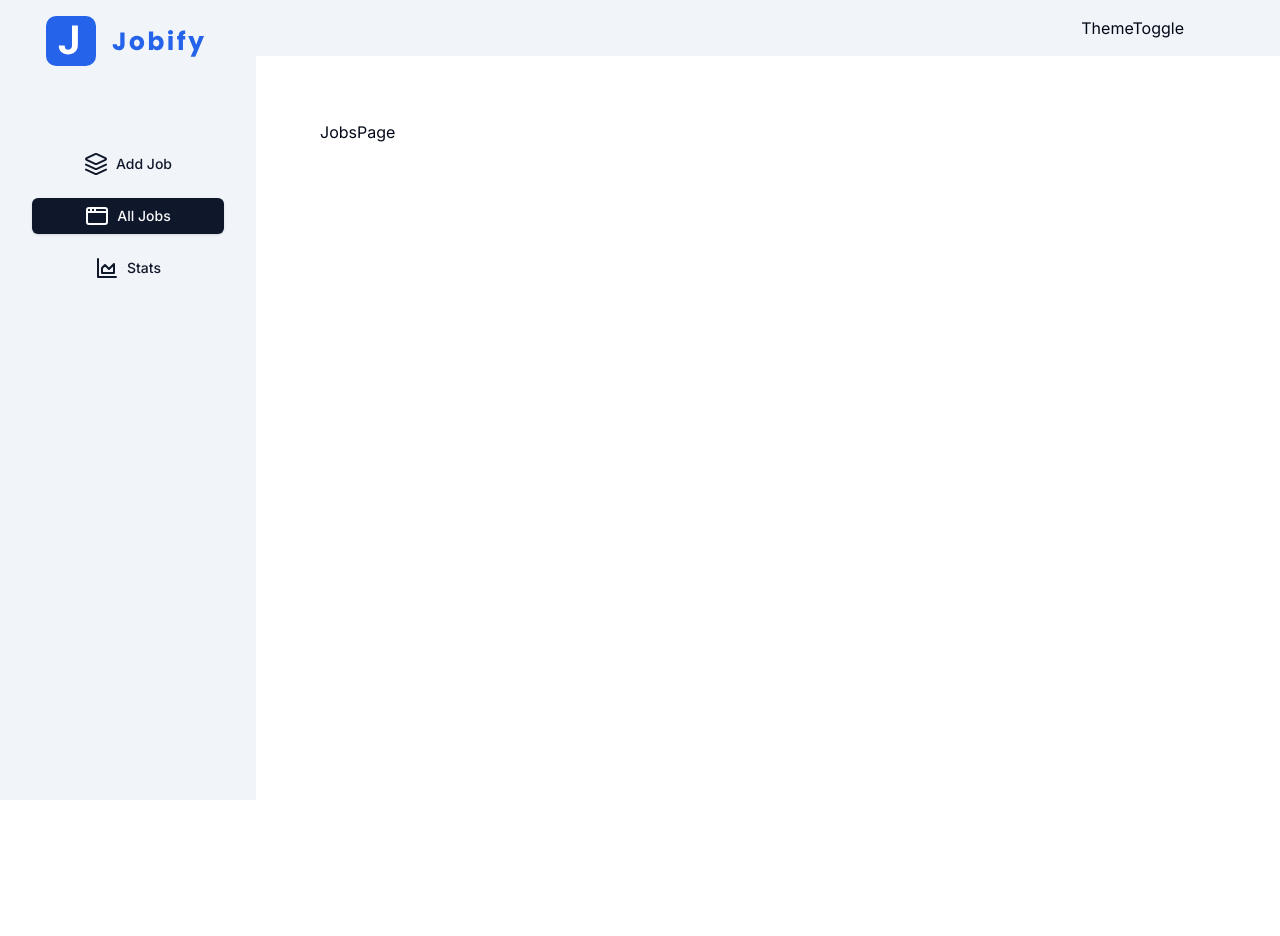
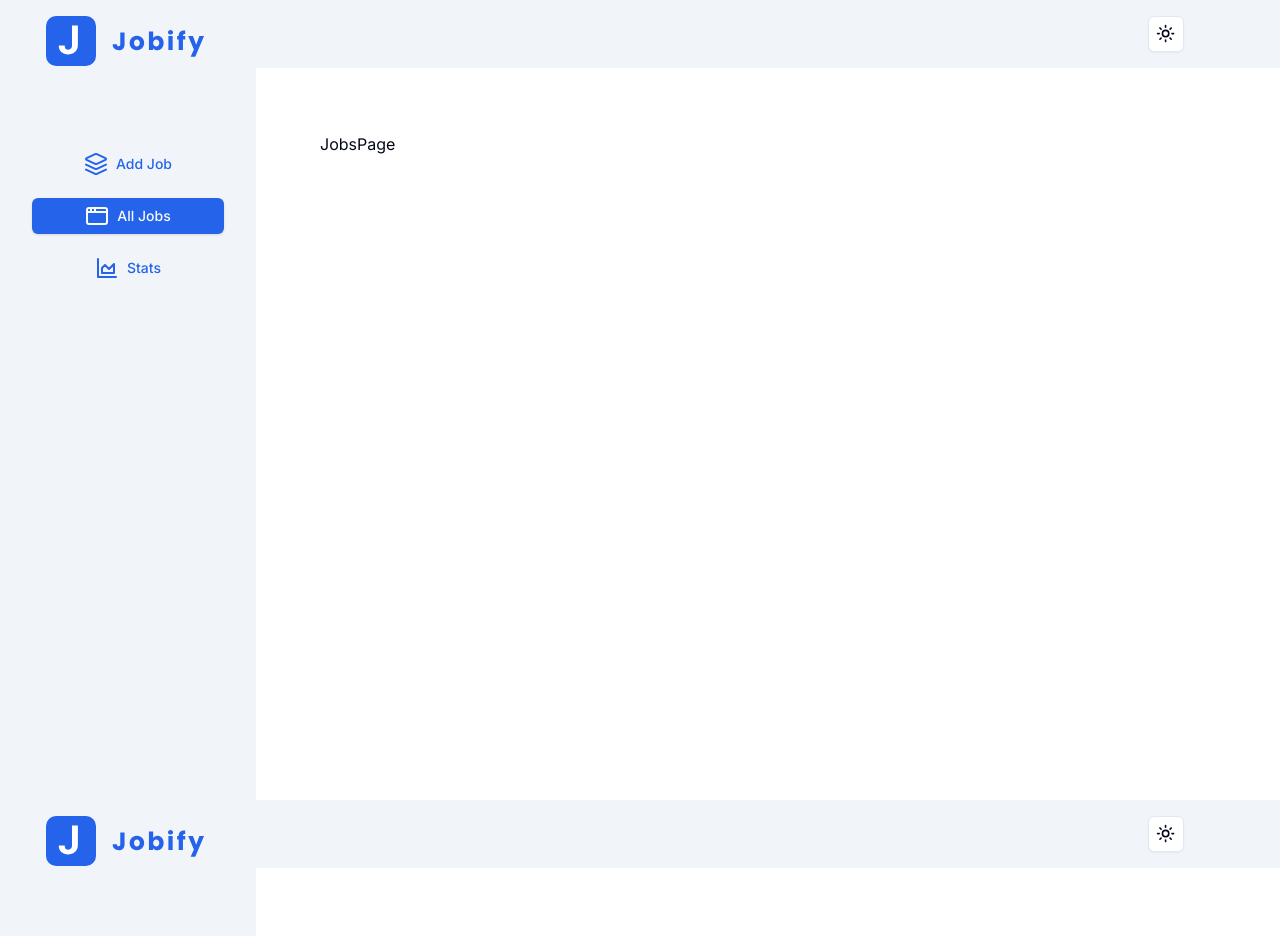
Before and after one commit to BambaThiam/JobifyApp, a Next.js app: page /jobs in a window 1280 px wide. Shown: the top 936 px of the page. Before the commit the page ends 800 px from the top, so only its background shows below. Built offline with nearby package versions, Linux system fonts and the light colour scheme.

Commit message:
feat: ✨Toggle Theme #7

```diff
--- a/app/globals.css
+++ b/app/globals.css
@@ -6,65 +6,49 @@
   :root {
     --background: 0 0% 100%;
     --foreground: 222.2 84% 4.9%;
-
     --card: 0 0% 100%;
     --card-foreground: 222.2 84% 4.9%;
-
     --popover: 0 0% 100%;
     --popover-foreground: 222.2 84% 4.9%;
-
-      --primary: 222.2 47.4% 11.2%;
+    --primary: 221.2 83.2% 53.3%;
     --primary-foreground: 210 40% 98%;
-
     --secondary: 210 40% 96.1%;
     --secondary-foreground: 222.2 47.4% 11.2%;
-
     --muted: 210 40% 96.1%;
     --muted-foreground: 215.4 16.3% 46.9%;
-
     --accent: 210 40% 96.1%;
     --accent-foreground: 222.2 47.4% 11.2%;
-
     --destructive: 0 84.2% 60.2%;
     --destructive-foreground: 210 40% 98%;
-
     --border: 214.3 31.8% 91.4%;
     --input: 214.3 31.8% 91.4%;
-      --ring: 222.2 84% 4.9%;
-
+    --ring: 221.2 83.2% 53.3%;
     --radius: 0.5rem;
   }
 
   .dark {
     --background: 222.2 84% 4.9%;
     --foreground: 210 40% 98%;
-
     --card: 222.2 84% 4.9%;
     --card-foreground: 210 40% 98%;
-
     --popover: 222.2 84% 4.9%;
     --popover-foreground: 210 40% 98%;
-
-      --primary: 210 40% 98%;
+    --primary: 217.2 91.2% 59.8%;
     --primary-foreground: 222.2 47.4% 11.2%;
-
     --secondary: 217.2 32.6% 17.5%;
     --secondary-foreground: 210 40% 98%;
-
     --muted: 217.2 32.6% 17.5%;
     --muted-foreground: 215 20.2% 65.1%;
-
     --accent: 217.2 32.6% 17.5%;
     --accent-foreground: 210 40% 98%;
-
     --destructive: 0 62.8% 30.6%;
     --destructive-foreground: 210 40% 98%;
-
     --border: 217.2 32.6% 17.5%;
     --input: 217.2 32.6% 17.5%;
-      --ring: 212.7 26.8% 83.9%;
+    --ring: 224.3 76.3% 48%;
   }
 }
+
 
   @layer base {
     * {
--- a/app/layout.tsx
+++ b/app/layout.tsx
@@ -2,6 +2,7 @@
 import { Inter } from "next/font/google";
 import "./globals.css";
 import { ClerkProvider } from "@clerk/nextjs";
+import Providers from "./providers";
 
 const inter = Inter({ subsets: ["latin"] });
 
@@ -17,8 +18,9 @@
 }>) {
   return (
    <ClerkProvider>
-    <html lang="en">
+    <html lang="en" suppressHydrationWarning>
       <body className={inter.className}>{children}</body>
+      <Providers>{children}</Providers>
     </html>
    </ClerkProvider>
   );
--- /dev/null
+++ b/app/providers.tsx
@@ -0,0 +1,23 @@
+"use client"
+
+import { ThemeProvider } from "@/components/theme-provider"
+
+export default function Providers ({ children }: { children: React.ReactNode }) {
+  return (
+    <>
+      <html lang="en" suppressHydrationWarning>
+        <head />
+        <body>
+          <ThemeProvider
+            attribute="class"
+            defaultTheme="system"
+            enableSystem
+            disableTransitionOnChange
+          >
+            {children}
+          </ThemeProvider>
+        </body>
+      </html>
+    </>
+  )
+}
--- a/components/ThemeToggle.tsx
+++ b/components/ThemeToggle.tsx
@@ -1,11 +1,40 @@
-import React from 'react'
+'use client';
 
-const ThemeToggle = () => {
+import * as React from 'react';
+import { Moon, Sun } from 'lucide-react';
+import { useTheme } from 'next-themes';
+
+import { Button } from '@/components/ui/button';
+import {
+  DropdownMenu,
+  DropdownMenuContent,
+  DropdownMenuItem,
+  DropdownMenuTrigger,
+} from '@/components/ui/dropdown-menu';
+
+export default function ModeToggle() {
+  const { setTheme } = useTheme();
+
   return (
-    <div>
-      ThemeToggle
-    </div>
-  )
+    <DropdownMenu>
+      <DropdownMenuTrigger asChild>
+        <Button variant='outline' size='icon'>
+          <Sun className='h-[1.2rem] w-[1.2rem] rotate-0 scale-100 transition-all dark:-rotate-90 dark:scale-0' />
+          <Moon className='absolute h-[1.2rem] w-[1.2rem] rotate-90 scale-0 transition-all dark:rotate-0 dark:scale-100' />
+          <span className='sr-only'>Toggle theme</span>
+        </Button>
+      </DropdownMenuTrigger>
+      <DropdownMenuContent align='end'>
+        <DropdownMenuItem onClick={() => setTheme('light')}>
+          Light
+        </DropdownMenuItem>
+        <DropdownMenuItem onClick={() => setTheme('dark')}>
+          Dark
+        </DropdownMenuItem>
+        <DropdownMenuItem onClick={() => setTheme('system')}>
+          System
+        </DropdownMenuItem>
+      </DropdownMenuContent>
+    </DropdownMenu>
+  );
 }
-
-export default ThemeToggle
--- /dev/null
+++ b/components/theme-provider.tsx
@@ -0,0 +1,9 @@
+"use client"
+
+import * as React from "react"
+import { ThemeProvider as NextThemesProvider } from "next-themes"
+import { type ThemeProviderProps } from "next-themes/dist/types"
+
+export function ThemeProvider({ children, ...props }: ThemeProviderProps) {
+  return <NextThemesProvider {...props}>{children}</NextThemesProvider>
+}
```
Also changed, not shown: components/LinksDropdown.tsx (+20 -13 lines). Lines whose indentation alone changed are shown as unchanged.
